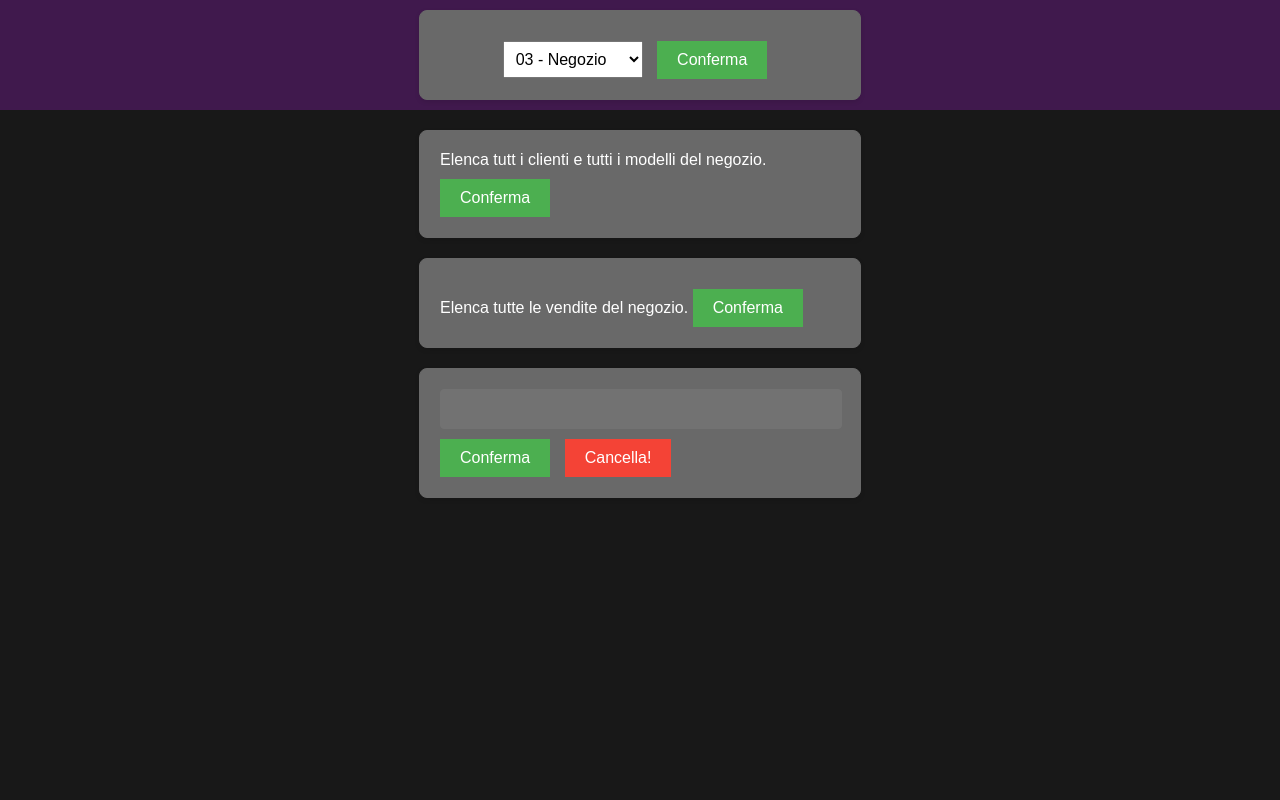
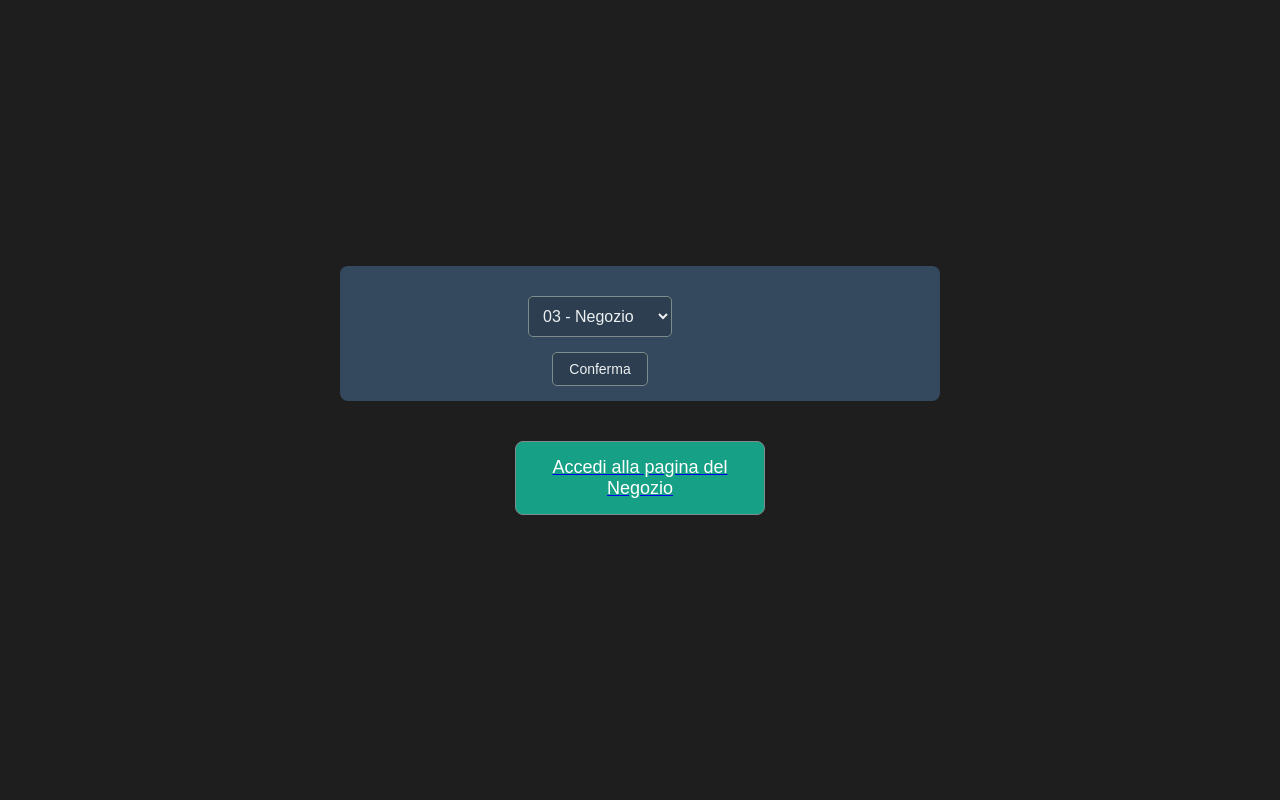
Before and after one commit to jfbergamo/PHP, a PHP site: page / in a window 1280 px wide. Run offline with PHP 8.4, Linux system fonts and the light colour scheme.

Commit message:
Sistemato esercizio negozio e riscritto il css (full carryato da ChatGPT)

```diff
--- a/index.php
+++ b/index.php
@@ -65,19 +65,9 @@
     </form>
 <?php break; ?>
 <?php case 2: ?>
-    <form method="post" action="negozio/modelli-e-clienti">
-        Elenca tutt i clienti e tutti i modelli del negozio.
-        <button type="submit">Conferma</button>
-    </form>
-    <form method="post" action="negozio/vendite">
-        Elenca tutte le vendite del negozio.
-        <button type="submit">Conferma</button>
-    </form>
-    <form method="post" action="negozio/acquisti/">
-        <input type="text" name="cliente">
-        <button type="submit">Conferma</button>
-        <button type="reset">Cancella!</button>
-    </form>
+    <div>
+        <a href="negozio/"><button>Accedi alla pagina del Negozio</button></a>
+    </div>
 <?php break; ?>
 <?php endswitch; ?>
 </body>
--- a/style.css
+++ b/style.css
@@ -1,108 +1,157 @@
-/* Impostazioni di base per il body */
+/* Resetta alcune impostazioni di default per garantire una base uniforme */
+* {
+    margin: 0;
+    padding: 0;
+    box-sizing: border-box;
+}
+
+/* Impostazioni globali per il tema scuro */
 body {
     font-family: Arial, sans-serif;
-    background-color: #181818;
-    margin: 0;
-    padding: 0;
-    color: #fff;
+    background-color: #1e1e1e;  /* Dark background */
+    color: #ecf0f1;  /* Light text */
+    line-height: 1.6;
+    height: 100vh; /* Assicura che l'altezza della pagina occupi tutto lo schermo */
+    display: flex;
+    justify-content: center;
+    align-items: center;
+    flex-direction: column; /* Allinea i contenuti verticalmente */
+    padding: 20px;  /* Aggiunge un po' di spazio sui bordi */
+    overflow: auto;  /* Permette lo scroll se necessario */
 }
 
-/* Stile per l'header */
+/* Navbar scura */
 nav {
-    background-color: #40194d;
+    background-color: #34495e;  /* Darker shade of blue-gray */
+    color: #ecf0f1;  /* Light text */
     padding: 10px;
+    border-radius: 8px;
+    margin-bottom: 20px;
+    width: 100%;
+    max-width: 600px;  /* Limita la larghezza della navbar */
+}
+
+/* Form scuro e centrato */
+form {
+    display: flex;
+    flex-direction: column;
+    gap: 10px;
+    margin-top: 20px;
+    align-items: center; /* Centra i contenuti all'interno del form */
+    width: 100%;
+    max-width: 500px; /* Limita la larghezza del form */
+}
+
+/* Input e Select con bordi più chiari per contrasto */
+select, input[type="number"], input[type="text"], button {
+    padding: 10px;
+    font-size: 16px;
+    border-radius: 5px;
+    border: 1px solid #7f8c8d;  /* Lighter gray border */
+    background-color: #2c3e50;  /* Darker background for inputs */
+    color: #ecf0f1;  /* Light text */
+}
+
+/* Rimpicciolisci e centra i bottoni submit e reset */
+form button {
+    width: auto;
+    padding: 8px 16px; /* Meno padding per rimpicciolire i bottoni */
+    font-size: 14px; /* Font più piccolo */
+    margin: 5px auto; /* Centrato orizzontalmente con una piccola distanza tra i bottoni */
+    display: block; /* Rende i bottoni dei blocchi per centrarli */
+}
+
+/* Separazione tra i due bottoni (submit e reset) */
+form button[type="reset"] {
+    background-color: #e74c3c; /* Rosso per il bottone reset */
+}
+
+form button[type="submit"] {
+    background-color: #3498db; /* Blu per il bottone submit */
+}
+
+/* Hover per entrambi i bottoni */
+form button[type="submit"]:hover {
+    background-color: #2980b9;
+}
+
+form button[type="reset"]:hover {
+    background-color: #c0392b;
+}
+
+/* Stili per il link del Negozio */
+div a button {
+    background-color: #16a085;  /* Teal color for the button */
     color: white;
+    padding: 15px 20px;
+    text-align: center;
+    border-radius: 8px;
+    font-size: 18px;
+    width: 100%;
+    max-width: 250px;
+    margin: 20px auto;
+    display: block;
+    cursor: pointer;
+}
+
+div a button:hover {
+    background-color: #1abc9c;  /* Brighter teal on hover */
+}
+
+/* Stile per il titolo */
+h1 {
+    font-size: 2rem;
+    color: #ecf0f1;  /* Light text */
+    margin-bottom: 20px;
     text-align: center;
 }
 
-nav form {
-    display: inline-block;
-    margin: 0;
+/* Tabelle */
+table {
+    width: 80%;
+    margin: 20px auto;
+    border-collapse: collapse;
+    background-color: #34495e;  /* Dark background for tables */
+    border-radius: 8px;
 }
 
-/* Stile per il selettore e il bottone nell'header */
-nav select {
-    padding: 8px;
-    margin-right: 10px;
-    font-size: 16px;
+table th, table td {
+    padding: 10px;
+    text-align: left;
+    border-bottom: 1px solid #7f8c8d;  /* Lighter border for table rows */
 }
 
-nav button {
-    padding: 8px 16px;
-    background-color: #45a049;
-    border: none;
-    color: white;
-    cursor: pointer;
-    font-size: 16px;
-}
-
-nav button:hover {
-    background-color: #388e3c;
-}
-
-/* Stile per il form principale */
-form {
-    background-color: #696969;
-    border: 1px solid #696969;
-    border-radius: 8px;
-    padding: 20px;
-    margin: 20px auto;
-    width: 80%;
-    max-width: 400px;
-    box-shadow: 0 2px 5px rgba(0, 0, 0, 0.1);
-}
-
-/* Stile per i label, input e bottone nel form */
-form label {
-    display: block;
-    margin-bottom: 10px;
+table th {
+    background-color: #2c3e50;  /* Slightly darker background for table headers */
     font-weight: bold;
 }
 
-form input[type="text"] {
-    width: 95%;
-    padding: 10px;
-    border: 1px solid #727272;
-    border-radius: 4px;
-    font-size: 16px;
-    background-color: #727272;
-    color:#fff
+table tr:nth-child(even) {
+    background-color: #2c3e50;  /* Alternating row colors */
 }
 
-form button {
-    padding: 10px 20px;
-    background-color: #4CAF50;
-    border: none;
-    color: white;
-    cursor: pointer;
-    font-size: 16px;
-    margin-top: 10px;
-    margin-right: 10px;
+table tr:hover {
+    background-color: #16a085;  /* Hover effect for rows */
 }
 
-form button:hover {
-    background-color: #45a049;
+/* Rendi responsive il layout per dispositivi mobili */
+@media (max-width: 768px) {
+    nav {
+        text-align: center;
+    }
+
+    form {
+        width: 100%;
+        max-width: 400px;
+        margin: 0 auto;
+    }
+
+    div a button {
+        width: 100%;
+        max-width: 200px;
+    }
+
+    table {
+        width: 95%; /* Riduci la larghezza della tabella su dispositivi mobili */
+    }
 }
-
-/* Stile per il bottone di reset */
-form button[type="reset"] {
-    background-color: #f44336;
-}
-
-form button[type="reset"]:hover {
-    background-color: #d32f2f;
-}
-
-.elefante {
-    justify-content: center;
-    align-items: center;
-    height: 100vh;
-    flex-direction: column;
-    text-align: center;
-}
-
-.negozio {
-    justify-content: center;
-    align-items: center;
-    flex: auto;
-}
```
Also changed, not shown: negozio/acquisti/index.php (+8 -4 lines), negozio/index.php (added, +40 -0 lines).
